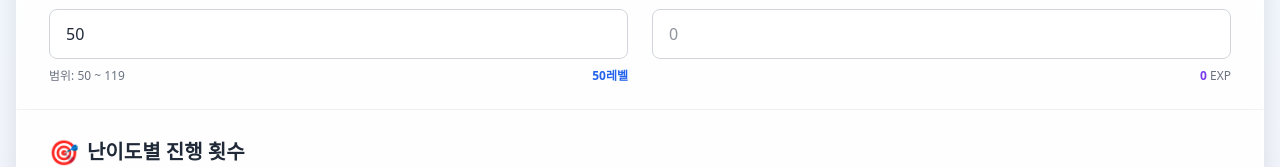
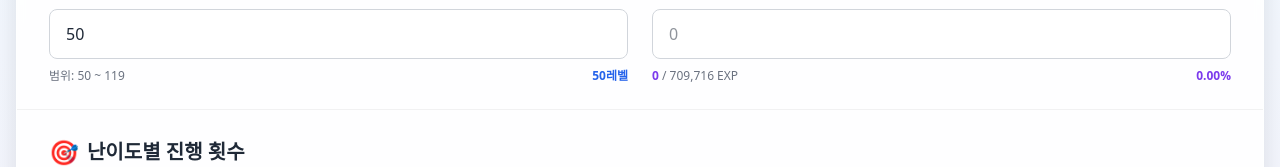
Before and after one commit to taykim7/mp-exp-calc, a Next.js app: page / in a window 1280 px wide. Shown: the part 292-459 px from the top of the page. Built offline with nearby package versions, Linux system fonts and the light colour scheme.

Commit message:
feat : 경험치 퍼센테이지 표시

```diff
--- a/src/components/InputSection.tsx
+++ b/src/components/InputSection.tsx
@@ -1,9 +1,14 @@
 'use client'
 
 import { useCalculatorStore } from '@/store/calculatorStore'
+import { eventsData } from '@/data/events'
 
 export function InputSection() {
   const { currentLevel, currentExp, setCurrentLevel, setCurrentExp } = useCalculatorStore()
+
+  // 현재 레벨의 필요 경험치
+  const requiredExpForCurrentLevel = eventsData.levelExpTable[currentLevel as keyof typeof eventsData.levelExpTable] || 0
+  const currentExpPercentage = requiredExpForCurrentLevel > 0 ? (currentExp / requiredExpForCurrentLevel * 100).toFixed(2) : 0
 
   return (
     <section style={{ padding: '1.5rem 2rem', borderBottom: '1px solid rgba(0,0,0,0.05)' }}>
@@ -85,10 +90,14 @@ export function InputSection() {
               e.currentTarget.style.borderColor = '#d1d5db'
             }}
           />
-          <div style={{ display: 'flex', justifyContent: 'flex-end', fontSize: '0.75rem', color: '#6b7280' }}>
-            <span style={{ fontWeight: 600, color: '#7c3aed' }}>{currentExp.toLocaleString()}</span>
-            <span>&nbsp;EXP</span>
-            {/* TODO 퍼센테이지 표기하기 */}
+          <div style={{ display: 'flex', justifyContent: 'space-between', fontSize: '0.75rem', color: '#6b7280' }}>
+            <div>
+              <span style={{ fontWeight: 600, color: '#7c3aed' }}>{currentExp.toLocaleString()}</span>
+              <span>&nbsp;/&nbsp;</span>
+              <span>{requiredExpForCurrentLevel.toLocaleString()}</span>
+              <span>&nbsp;EXP</span>
+            </div>
+            <span style={{ fontWeight: 600, color: '#7c3aed' }}>{currentExpPercentage}%</span>
           </div>
         </div>
       </div>
--- a/src/components/ResultSection.tsx
+++ b/src/components/ResultSection.tsx
@@ -1,9 +1,14 @@
 'use client'
 
 import { useCalculatorStore } from '@/store/calculatorStore'
+import { eventsData } from '@/data/events'
 
 export function ResultSection() {
   const { currentLevel, finalLevel, finalExp, totalRuns, estimatedDays } = useCalculatorStore()
+
+  // 최종 레벨의 필요 경험치
+  const requiredExpForFinalLevel = eventsData.levelExpTable[finalLevel as keyof typeof eventsData.levelExpTable] || 0
+  const finalExpPercentage = requiredExpForFinalLevel > 0 ? (finalExp / requiredExpForFinalLevel * 100).toFixed(2) : 0
 
   // 버닝 종료 날짜 계산
   const burningEndDate = new Date(2026, 8, 11)
@@ -18,7 +23,7 @@ export function ResultSection() {
 
   const stats = [
     { icon: '⭐', label: '레벨', value: finalLevel, unit: '레벨', color: '#3b82f6', bgColor: '#eff6ff', borderColor: '#93c5fd' },
-    { icon: '✨', label: '경험치', value: finalExp.toLocaleString(), unit: 'EXP', color: '#059669', bgColor: '#ecfdf5', borderColor: '#86efac' },
+    { icon: '✨', label: '경험치', value: finalExp.toLocaleString(), unit: `EXP (${finalExpPercentage}%)`, color: '#059669', bgColor: '#ecfdf5', borderColor: '#86efac' },
     { icon: '🎮', label: '총 진행 횟수', value: totalRuns, unit: '회', color: '#9333ea', bgColor: '#faf5ff', borderColor: '#e9d5ff' },
     { icon: '📅', label: '소요 예정 일자', value: estimatedDays, unit: '일', color: '#ea580c', bgColor: '#fef3c7', borderColor: '#fcd34d' },
   ]
```
